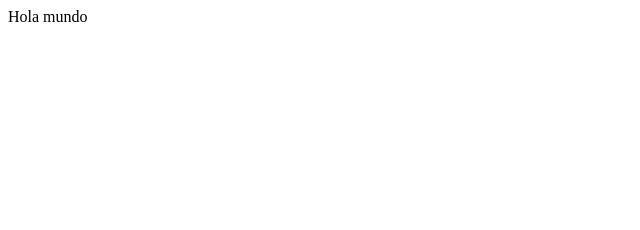
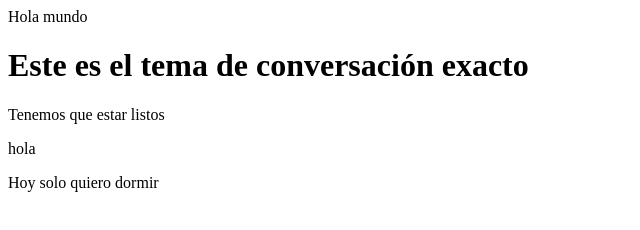
Before and after one commit to Bardo-Montiel/new-repo, a plain HTML site: page index.html in a window 1280 px wide. Shown: the whole page, without its empty margins (0-640 px from the left). Drawn offline with Linux system fonts and the light colour scheme.

Commit message:
Se agregó footer

```diff
--- a/index.html
+++ b/index.html
@@ -1 +1,11 @@
 <p>Hola mundo</p>
+<h1>Este es el tema de conversación exacto</h1>
+<div>
+  <p>Tenemos que estar listos</p>
+</div>
+<p>hola</p>
+<footer>
+  <main>
+    <p>Hoy solo quiero dormir</p>
+  </main>
+</footer>
```
